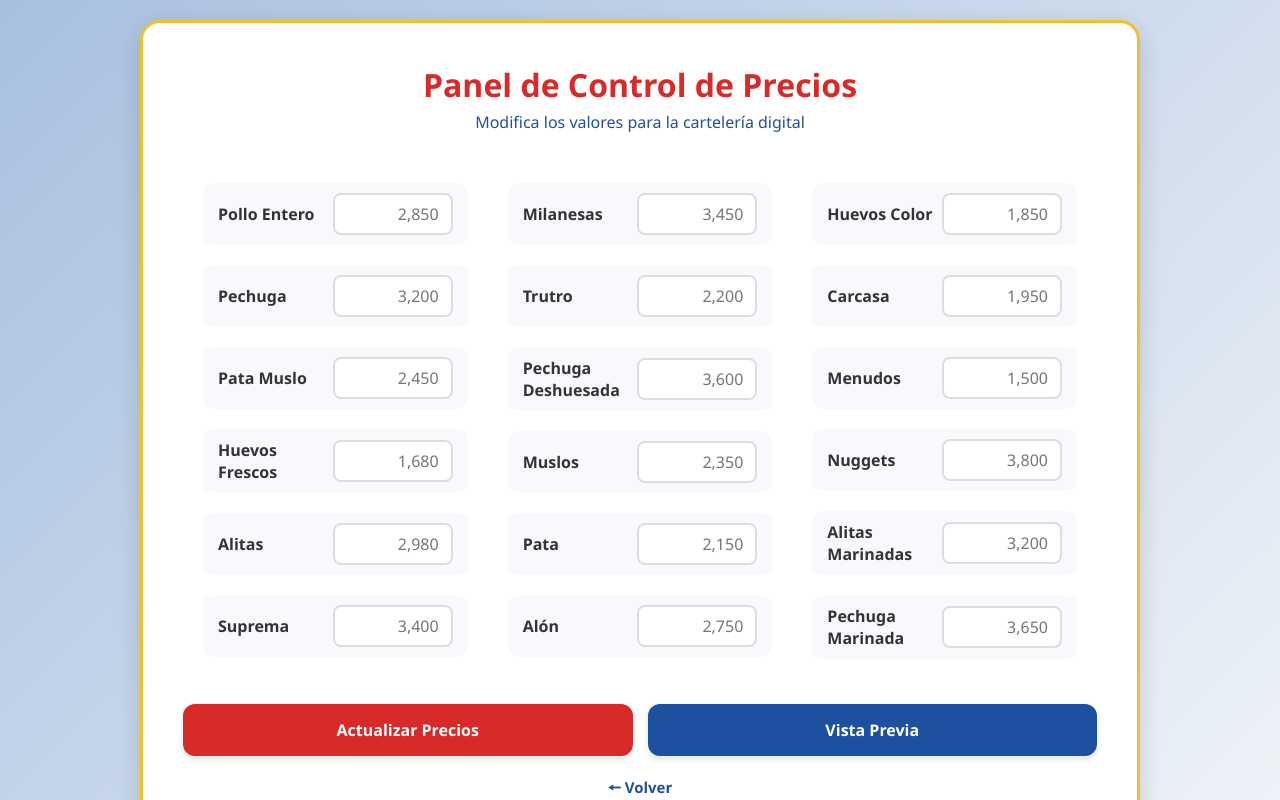
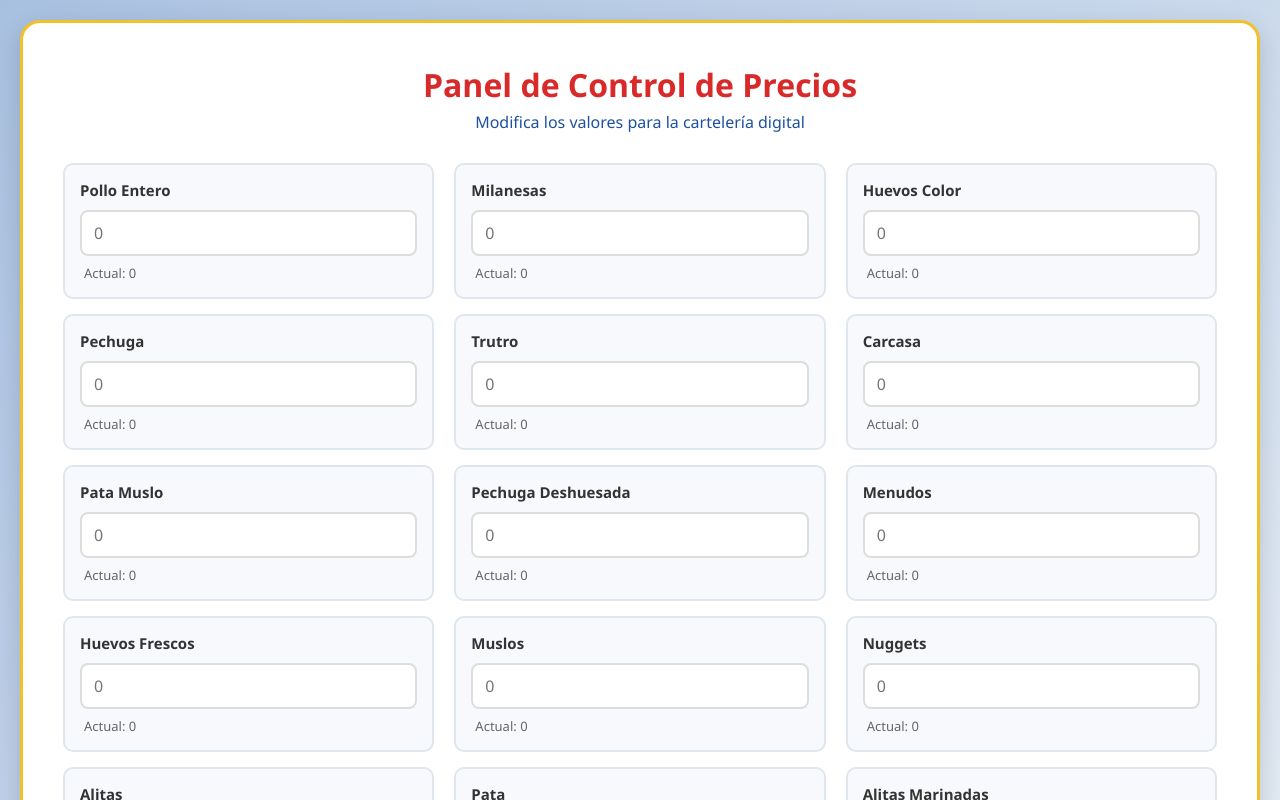
Before and after one commit to fabricaricato/carteleria-digital-el-re-pollo, a React (Vite) app: page /panel in a window 1280 px wide. Shown: the top 800 px of the page. Built offline with nearby package versions, Linux system fonts and the light colour scheme.

Commit message:
actualización de precios mediante localstorage

```diff
--- a/src/context/PreciosContext.jsx
+++ b/src/context/PreciosContext.jsx
@@ -3,71 +3,165 @@ import { useContext, createContext, useState, useEffect } from "react";
 const PreciosContext = createContext();
 
 const PreciosProvider = ({ children }) => {
-  const [precio, setPrecio] = useState([
+  const preciosIniciales = [
     [
       {
-        id: 1, icono: '🍗', nombre: 'Pollo Entero', precio: '$2,850', unidad: 'por kg', destacado: true, etiqueta: 'OFERTA'
+        id: 1, nombre: 'Pollo Entero', precio: '0', unidad: 'por kg', destacado: true, etiqueta: 'OFERTA'
       },
       {
-        id: 2, icono: '🍖', nombre: 'Pechuga', precio: '$3,200', unidad: 'por kg'
+        id: 2, nombre: 'Pechuga', precio: '0', unidad: 'por kg'
       },
       {
-        id: 3, icono: '🍗', nombre: 'Pata Muslo', precio: '$2,450', unidad: 'por kg'
+        id: 3, nombre: 'Pata Muslo', precio: '0', unidad: 'por kg'
       },
       {
-        id: 4, icono: '🥚', nombre: 'Huevos Frescos', precio: '$1,680', unidad: 'por maple', destacado: true, etiqueta: 'PROMO'
+        id: 4, nombre: 'Huevos Frescos', precio: '0', unidad: 'por maple', destacado: true, etiqueta: 'PROMO'
       },
       {
-        id: 5, icono: '🍗', nombre: 'Alitas', precio: '$2,980', unidad: 'por kg'
+        id: 5, nombre: 'Alitas', precio: '0', unidad: 'por kg'
       },
       {
-        id: 6, icono: '🍖', nombre: 'Suprema', precio: '$3,400', unidad: 'por kg'
+        id: 6, nombre: 'Suprema', precio: '0', unidad: 'por kg'
       }
     ],
     [
       {
-        id: 7, icono: '🍖', nombre: 'Milanesas', precio: '$3,450', unidad: 'por kg', destacado: true, etiqueta: 'NUEVO'
+        id: 7, nombre: 'Milanesas', precio: '0', unidad: 'por kg', destacado: true, etiqueta: 'NUEVO'
       },
       {
-        id: 8, icono: '🍗', nombre: 'Trutro', precio: '$2,200', unidad: 'por kg'
+        id: 8, nombre: 'Trutro', precio: '0', unidad: 'por kg'
       },
       {
-        id: 9, icono: '🍖', nombre: 'Pechuga Deshuesada', precio: '$3,600', unidad: 'por kg'
+        id: 9, nombre: 'Pechuga Deshuesada', precio: '0', unidad: 'por kg'
       },
       {
-        id: 10, icono: '🍗', nombre: 'Muslos', precio: '$2,350', unidad: 'por kg'
+        id: 10, nombre: 'Muslos', precio: '0', unidad: 'por kg'
       },
       {
-        id: 11, icono: '🍖', nombre: 'Pata', precio: '$2,150', unidad: 'por kg', destacado: true, etiqueta: 'OFERTA'
+        id: 11, nombre: 'Pata', precio: '0', unidad: 'por kg', destacado: true, etiqueta: 'OFERTA'
       },
       {
-        id: 12, icono: '🍗', nombre: 'Alón', precio: '$2,750', unidad: 'por kg'
+        id: 12, nombre: 'Alón', precio: '0', unidad: 'por kg'
       }
     ],
     [
       {
-        id: 13, icono: '🥚', nombre: 'Huevos Color', precio: '$1,850', unidad: 'por maple', destacado: true, etiqueta: 'NUEVO'
+        id: 13, nombre: 'Huevos Color', precio: '0', unidad: 'por maple', destacado: true, etiqueta: 'NUEVO'
       },
       {
-        id: 14, icono: '🍖', nombre: 'Carcasa', precio: '$1,950', unidad: 'por kg'
+        id: 14, nombre: 'Carcasa', precio: '0', unidad: 'por kg'
       },
       {
-        id: 15, icono: '🍗', nombre: 'Menudos', precio: '$1,500', unidad: 'por kg'
+        id: 15, nombre: 'Menudos', precio: '0', unidad: 'por kg'
       },
       {
-        id: 16, icono: '🍖', nombre: 'Nuggets', precio: '$3,800', unidad: 'por kg'
+        id: 16, nombre: 'Nuggets', precio: '0', unidad: 'por kg'
       },
       {
-        id: 17, icono: '🍗', nombre: 'Alitas Marinadas', precio: '$3,200', unidad: 'por kg', destacado: true, etiqueta: 'PROMO'
+        id: 17, nombre: 'Alitas Marinadas', precio: '0', unidad: 'por kg', destacado: true, etiqueta: 'PROMO'
       },
       {
-        id: 18, icono: '🍖', nombre: 'Pechuga Marinada', precio: '$3,650', unidad: 'por kg'
+        id: 18, nombre: 'Pechuga Marinada', precio: '0', unidad: 'por kg'
       }
     ]
-  ]);
+  ];
+
+  // Cargar precios desde localStorage o usar valores iniciales
+  const cargarPrecios = () => {
+    try {
+      const preciosGuardados = localStorage.getItem('precios');
+      if (preciosGuardados) {
+        return JSON.parse(preciosGuardados);
+      }
+      return preciosIniciales;
+    } catch (error) {
+      console.error('Error al cargar precios:', error);
+      return preciosIniciales;
+    }
+  };
+
+  const [precio, setPrecio] = useState(cargarPrecios);
+
+  // Guardar en localStorage cada vez que cambien los precios
+  useEffect(() => {
+    try {
+      localStorage.setItem('precios', JSON.stringify(precio));
+    } catch (error) {
+      console.error('Error al guardar precios:', error);
+    }
+  }, [precio]);
+
+  // Actualizar cualquier campo de un producto por ID
+  const actualizarProducto = (id, nuevosDatos) => {
+    setPrecio(prevPrecio =>
+      prevPrecio.map(fila =>
+        fila.map(producto =>
+          producto.id === id
+            ? { ...producto, ...nuevosDatos }
+            : producto
+        )
+      )
+    );
+  };
+
+  // Actualizar solo el precio de un producto
+  const actualizarPrecio = (id, nuevoPrecio) => {
+    actualizarProducto(id, { precio: nuevoPrecio });
+  };
+
+  // Actualizar solo el nombre de un producto
+  const actualizarNombre = (id, nuevoNombre) => {
+    actualizarProducto(id, { nombre: nuevoNombre });
+  };
+
+  // Eliminar un producto
+  const eliminarProducto = (id) => {
+    setPrecio(prevPrecio =>
+      prevPrecio.map(fila => fila.filter(producto => producto.id !== id))
+    );
+  };
+
+  // Agregar un producto a una fila específica
+  const agregarProducto = (filaIndex, nuevoProducto) => {
+    setPrecio(prevPrecio =>
+      prevPrecio.map((fila, index) =>
+        index === filaIndex ? [...fila, nuevoProducto] : fila
+      )
+    );
+  };
+
+  // Resetear a valores iniciales
+  const resetearPrecios = () => {
+    setPrecio(preciosIniciales);
+    localStorage.setItem('precios', JSON.stringify(preciosIniciales));
+  };
+
+  // Obtener un producto por ID
+  const obtenerProducto = (id) => {
+    return precio.flat().find(producto => producto.id === id);
+  };
+
+  // Limpiar localStorage
+  const limpiarStorage = () => {
+    localStorage.removeItem('precios');
+    setPrecio(preciosIniciales);
+  };
+
+  const value = {
+    precio,
+    setPrecio,
+    actualizarProducto,
+    actualizarPrecio,
+    actualizarNombre,
+    eliminarProducto,
+    agregarProducto,
+    resetearPrecios,
+    obtenerProducto,
+    limpiarStorage
+  };
 
   return (
-    <PreciosContext.Provider value={{ precio, setPrecio }}>
+    <PreciosContext.Provider value={value}>
       {children}
     </PreciosContext.Provider>
   );
--- a/src/index.css
+++ b/src/index.css
@@ -18,6 +18,8 @@
   --color-blanco-hover: #dfdfdf;
   --color-texto-oscuro: #333;
   --color-sombra: rgba(0, 0, 0, 0.15);
+  --color-verde-exito: #28a745;
+  --color-verde-hover: #218838;
 }
 
 /* === LOGIN GRANJA EL RE POLLO === */
@@ -125,7 +127,6 @@
   transform: scale(1.03);
 }
 
-
 /* Animación de entrada */
 @keyframes aparecer {
   from {
@@ -232,7 +233,7 @@ button:active,
 
 .panel-tarjeta {
   width: 100%;
-  max-width: 1000px;
+  /* max-width: 70%;  */
   background-color: var(--color-blanco);
   border-radius: 20px;
   border: 3px solid var(--color-amarillo-principal);
@@ -260,44 +261,56 @@ button:active,
 
 .formulario-precios {
   display: grid;
-  grid-template-columns: repeat(auto-fit, minmax(250px, 1fr));
+  grid-template-columns: repeat(auto-fit, minmax(300px, 1fr));
+  gap: 20px;
+  margin-bottom: 30px;
+}
+
+.grupo-productos {
+  display: flex;
+  flex-direction: column;
+  gap: 15px;
 }
 
 .fila-producto {
   display: flex;
-  justify-content: space-between;
-  align-items: center;
-  padding: 10px 15px;
+  flex-direction: column;
+  padding: 15px;
   border-radius: 10px;
   background-color: #f7f9fc;
-  margin: 20px;
+  border: 2px solid #e0e6ed;
+  transition: all 0.2s ease;
 }
 
-.fila-producto.encabezado {
-  background: none;
-  font-size: 14px;
-  font-weight: 600;
-  color: var(--color-texto-oscuro);
-  padding-bottom: 5px;
+.fila-producto:hover {
+  border-color: var(--color-azul-principal);
+  box-shadow: 0 2px 8px rgba(30, 80, 160, 0.1);
 }
 
 .fila-producto label {
   font-weight: 600;
   color: var(--color-texto-oscuro);
-  flex: 1;
   text-align: left;
-  margin-right: 4px;
+  margin-bottom: 10px;
+  font-size: 15px;
+}
+
+.contenedor-input {
+  display: flex;
+  flex-direction: column;
+  gap: 8px;
 }
 
 .entrada-precio {
-  width: 120px;
-  padding: 8px 12px;
+  width: 100%;
+  padding: 10px 12px;
   border: 2px solid #ddd;
   border-radius: 8px;
   font-size: 16px;
-  text-align: right;
+  text-align: left;
   outline: none;
   transition: all 0.2s ease;
+  font-weight: 500;
 }
 
 .entrada-precio:focus {
@@ -311,14 +324,24 @@ button:active,
   margin: 0;
 }
 
+.precio-actual {
+  font-size: 13px;
+  color: #666;
+  font-weight: 500;
+  text-align: left;
+  padding-left: 4px;
+}
+
 .formulario-acciones {
   display: flex;
   gap: 15px;
   margin-top: 25px;
+  flex-wrap: wrap;
 }
 
 .formulario-acciones .boton {
   flex: 1;
+  min-width: 150px;
   padding: 15px;
   border-radius: 12px;
   border: none;
@@ -331,6 +354,7 @@ button:active,
 
 .formulario-acciones .boton:hover {
   transform: translateY(-3px);
+  box-shadow: 0 4px 12px rgba(0, 0, 0, 0.15);
 }
 
 .formulario-acciones .boton:active {
@@ -338,11 +362,11 @@ button:active,
 }
 
 .boton-actualizar {
-  background-color: var(--color-rojo-principal);
+  background-color: var(--color-verde-exito);
 }
 
 .boton-actualizar:hover {
-  background-color: var(--color-rojo-hover);
+  background-color: var(--color-verde-hover);
 }
 
 .boton-previsualizar {
@@ -351,6 +375,14 @@ button:active,
 
 .boton-previsualizar:hover {
   background-color: var(--color-azul-hover);
+}
+
+.boton-resetear {
+  background-color: #6c757d;
+}
+
+.boton-resetear:hover {
+  background-color: #5a6268;
 }
 
 .contenedor-boton-volver {
@@ -374,6 +406,106 @@ button:active,
 
 .boton-volver:active {
   transform: translateY(0);
+}
+
+/* === COMPONENTE EDITAR PRODUCTO (MODAL) === */
+
+.modal-editar {
+  position: fixed;
+  top: 0;
+  left: 0;
+  width: 100%;
+  height: 100%;
+  background-color: rgba(0, 0, 0, 0.5);
+  display: flex;
+  justify-content: center;
+  align-items: center;
+  z-index: 1000;
+  animation: aparecer 0.3s ease;
+}
+
+.form-editar {
+  background-color: var(--color-blanco);
+  padding: 30px;
+  border-radius: 16px;
+  width: 90%;
+  max-width: 500px;
+  box-shadow: 0 10px 30px rgba(0, 0, 0, 0.3);
+}
+
+.form-editar h2 {
+  color: var(--color-rojo-principal);
+  margin-bottom: 20px;
+  text-align: center;
+}
+
+.form-editar label {
+  display: block;
+  margin-bottom: 15px;
+  color: var(--color-texto-oscuro);
+  font-weight: 600;
+}
+
+.form-editar input[type="text"],
+.form-editar input[type="number"] {
+  width: 100%;
+  padding: 10px;
+  margin-top: 5px;
+  border: 2px solid #ddd;
+  border-radius: 8px;
+  font-size: 15px;
+  outline: none;
+  transition: border-color 0.2s;
+}
+
+.form-editar input[type="text"]:focus,
+.form-editar input[type="number"]:focus {
+  border-color: var(--color-azul-principal);
+}
+
+.form-editar input[type="checkbox"] {
+  width: 20px;
+  height: 20px;
+  margin-right: 10px;
+  cursor: pointer;
+}
+
+.botones-modal {
+  display: flex;
+  gap: 10px;
+  margin-top: 20px;
+}
+
+.boton-guardar {
+  flex: 1;
+  background-color: var(--color-verde-exito);
+  color: var(--color-blanco);
+  padding: 12px;
+  border: none;
+  border-radius: 8px;
+  font-weight: 600;
+  cursor: pointer;
+  transition: background-color 0.2s;
+}
+
+.boton-guardar:hover {
+  background-color: var(--color-verde-hover);
+}
+
+.boton-cancelar {
+  flex: 1;
+  background-color: #6c757d;
+  color: var(--color-blanco);
+  padding: 12px;
+  border: none;
+  border-radius: 8px;
+  font-weight: 600;
+  cursor: pointer;
+  transition: background-color 0.2s;
+}
+
+.boton-cancelar:hover {
+  background-color: #5a6268;
 }
 
 /* === PÁGINA DE RESTABLECER CONTRASEÑA === */
@@ -482,17 +614,6 @@ button:active,
   display: flex;
   flex-direction: column;
   animation: aparecer 0.6s ease-out;
-}
-
-@keyframes aparecer {
-  from {
-    transform: translateY(20px);
-    opacity: 0;
-  }
-  to {
-    transform: translateY(0);
-    opacity: 1;
-  }
 }
 
 .encabezado {
@@ -709,19 +830,35 @@ button:active,
   color: var(--color-rojo-principal);
 }
 
-@media (max-width: 1400px) {
-  .grid-productos {
-    grid-template-columns: repeat(3, 1fr);
-  }
-}
+/* === RESPONSIVE === */
 
-@media (max-width: 1024px) {
-  .grid-productos {
+@media (max-width: 1200px) {
+  .formulario-precios {
     grid-template-columns: repeat(2, 1fr);
   }
 }
 
 @media (max-width: 768px) {
+  .panel-tarjeta {
+    padding: 20px;
+  }
+
+  .panel-titulo {
+    font-size: 24px;
+  }
+
+  .formulario-precios {
+    grid-template-columns: 1fr;
+  }
+
+  .formulario-acciones {
+    flex-direction: column;
+  }
+
+  .formulario-acciones .boton {
+    width: 100%;
+  }
+
   .carteleria-contenedor {
     height: auto;
     min-height: 90vh;
--- a/src/views/PanelPrecios.jsx
+++ b/src/views/PanelPrecios.jsx
@@ -1,48 +1,104 @@
-import { Link } from "react-router-dom";
-import "../index.css";
+import { Link, useNavigate } from "react-router-dom";
 import { usePrecios } from "../context/PreciosContext";
+import { useState } from "react";
 
 const PanelPrecios = () => {
-  const { precio } = usePrecios();
+  const { precio, actualizarPrecio, resetearPrecios } = usePrecios();
+  const navigate = useNavigate();
+  const [cambiosPendientes, setCambiosPendientes] = useState({});
+
+  const manejarBotonPrevisualizar = () => {
+    navigate("/carteleria");
+  };
+
+  // Maneja cambio temporal en el input
+  const handleChange = (productoId, nuevoValor) => {
+    setCambiosPendientes(prev => ({
+      ...prev,
+      [productoId]: nuevoValor
+    }));
+  };
+
+  // Aplica todos los cambios pendientes
+  const aplicarCambios = (e) => {
+    e.preventDefault();
+
+    Object.entries(cambiosPendientes).forEach(([id, valor]) => {
+      if (valor && valor.trim() !== '') {
+        actualizarPrecio(Number(id), `$${valor}`);
+      }
+    });
+
+    setCambiosPendientes({});
+    alert('Precios actualizados correctamente');
+  };
+
+  // Resetea los precios a los valores iniciales
+  const manejarResetear = () => {
+    if (window.confirm('¿Estás seguro de resetear todos los precios?')) {
+      resetearPrecios();
+      setCambiosPendientes({});
+      alert('Precios reseteados a valores iniciales');
+    }
+  };
 
   return (
     <div className="panel-contenedor">
       <div className="panel-tarjeta">
         <header className="panel-encabezado">
           <h1 className="panel-titulo">Panel de Control de Precios</h1>
-          <p className="panel-subtitulo">Modifica los valores para la cartelería digital</p>
+          <p className="panel-subtitulo">
+            Modifica los valores para la cartelería digital
+          </p>
         </header>
 
-        <form className="formulario-precios">
-          {/* Productos */}
-          {precio.map((grupo, i) => (
-            <div key={i} className="grupo-productos">
+        <form className="formulario-precios" onSubmit={aplicarCambios}>
+          {precio.map((grupo, grupoIndex) => (
+            <div key={grupoIndex} className="grupo-productos">
               {grupo.map((producto) => (
                 <div key={producto.id} className="fila-producto">
                   <label htmlFor={`producto-${producto.id}`}>
-                    {producto.nombre}
+                    {producto.icono} {producto.nombre}
                   </label>
+                  <div className="contenedor-input">
                     <input
                       type="number"
                       id={`producto-${producto.id}`}
                       name={producto.nombre.toLowerCase().replace(/\s+/g, "-")}
-                    placeholder={producto.precio.replace("$", "")}
+                      placeholder={producto.precio.replace("$", "").replace(",", "")}
+                      value={cambiosPendientes[producto.id] || ''}
                       className="entrada-precio"
+                      onChange={(e) => handleChange(producto.id, e.target.value)}
                     />
+                    <span className="precio-actual">
+                      Actual: {producto.precio}
+                    </span>
+                  </div>
                 </div>
               ))}
             </div>
           ))}
-        </form>
 
           <div className="formulario-acciones">
             <button type="submit" className="boton boton-actualizar">
               Actualizar Precios
             </button>
-          <button type="button" className="boton boton-previsualizar">
+            <button
+              type="button"
+              className="boton boton-previsualizar"
+              onClick={manejarBotonPrevisualizar}
+            >
               Vista Previa
             </button>
+            <button
+              type="button"
+              className="boton boton-resetear"
+              onClick={manejarResetear}
+            >
+              Resetear
+            </button>
           </div>
+        </form>
 
         <div className="contenedor-boton-volver">
           <Link className="boton-volver" to="/home">
```
Lines whose indentation alone changed are shown as unchanged.
